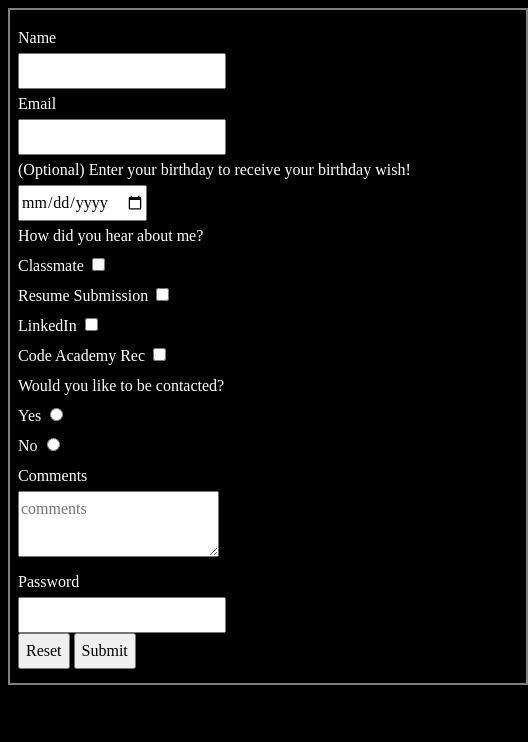
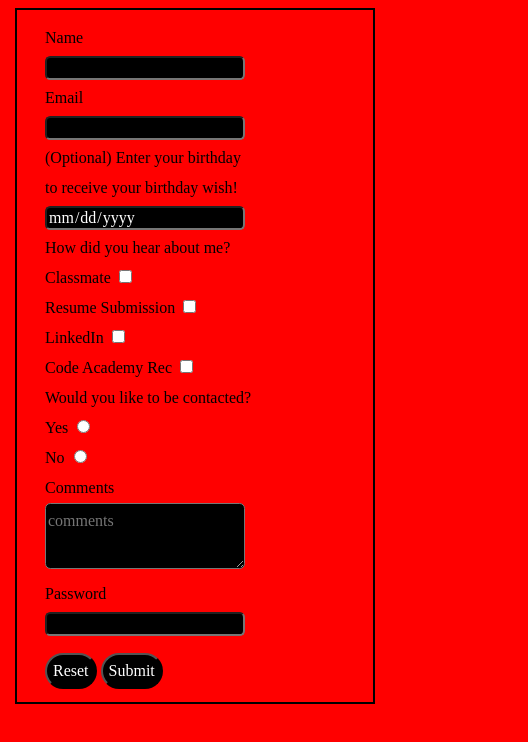
Before and after one commit to Fgonzalez409/web101_Fernando_Gonzalez, a plain HTML site: page pages/contact.html in a window 390 px wide. Shown: the whole page, 528 px wide, since content can reach past the window. Drawn offline with Linux system fonts and the light colour scheme.

Commit message:
styled the contact page

```diff
--- a/styles/contact-styles.css
+++ b/styles/contact-styles.css
@@ -6,17 +6,116 @@ body {
     justify-content: center;
     line-height: 30px;
     border: 2px solid gray;
-    width: 520px;
+    width: 500px;
+    min-width: 500px;
     margin: auto;
 }
 
 .form {
     margin-top: 10pt;
     margin-bottom: 10pt;
-    width: 500px;
+    width: 495px;
+    min-width:495px ;
     background-color: black;
     color: white;
 }
-@media (max-width: 700px) and (min-width){
+
+.alignForm {
+    margin-left: 20px;
+}
+
+/* for name and email */
+.textBox {
+    height:24px;
+    border-radius:4pt;
+    width: 150pt;
+}
+
+/* for the comments text box */
+#commentsTextBox {
+    width: 150pt;
+    border-radius: 4pt;
+}
+
+.buttons {
+    margin-top: 10pt;
+}
+/*  */
+/*  */
+/* This is the media query for a tablet screen*/
+@media (min-width: 481px) and (max-width: 768px){
+    body {
+        background-color: black;
+    }
+
+    #form-container{
+        display: flex;
+        justify-content: center;
+        line-height: 30px;
+        border: 2px solid white;
+        width: 485px;
+        min-width: 485px;
+        margin: auto;
+    }
+
+    .form {
+        margin-top: 10pt;
+        margin-bottom: 10pt;
+        width: 481px;
+        min-width: 481px;
+        background-color: black;
+        color: white;
+    }
+}
+/*  */
+/*  */
+    /* This is the media query for a phone screen */
+@media (min-width: 320px) and (max-width: 481px){
+        body {
+        background-color: red;
+    }
+
+    #form-container{
+        display: flex;
+        justify-content: center;
+        line-height: 30px;
+        border: 2px solid black;
+        width: 360px;
+        margin: auto;
+        min-width: 360px;
+        background-color: red;
+    }
+
+    .form {
+        margin-top: 10pt;
+        margin-bottom: 10pt;
+        max-width: 340px;
+        min-width: 339px;
+        background-color: black;
+        color: black;
+        background-color: red;
+    }
+
+    #optionalText {
+        max-width: 200px;
+        word-wrap: break-word;
+    }
+
+    .textBox {
+        background: black;
+        color: white;
+    }
+
+    #commentsTextBox {
+        background-color: black;
+        color: white;
+    }
+
+    .buttons {
+        background-color: black;
+        color: white;
+        border-radius: 100px;
+    }
+
 
 }
```
Also changed, not shown: pages/results.html (+1 -1 lines).
